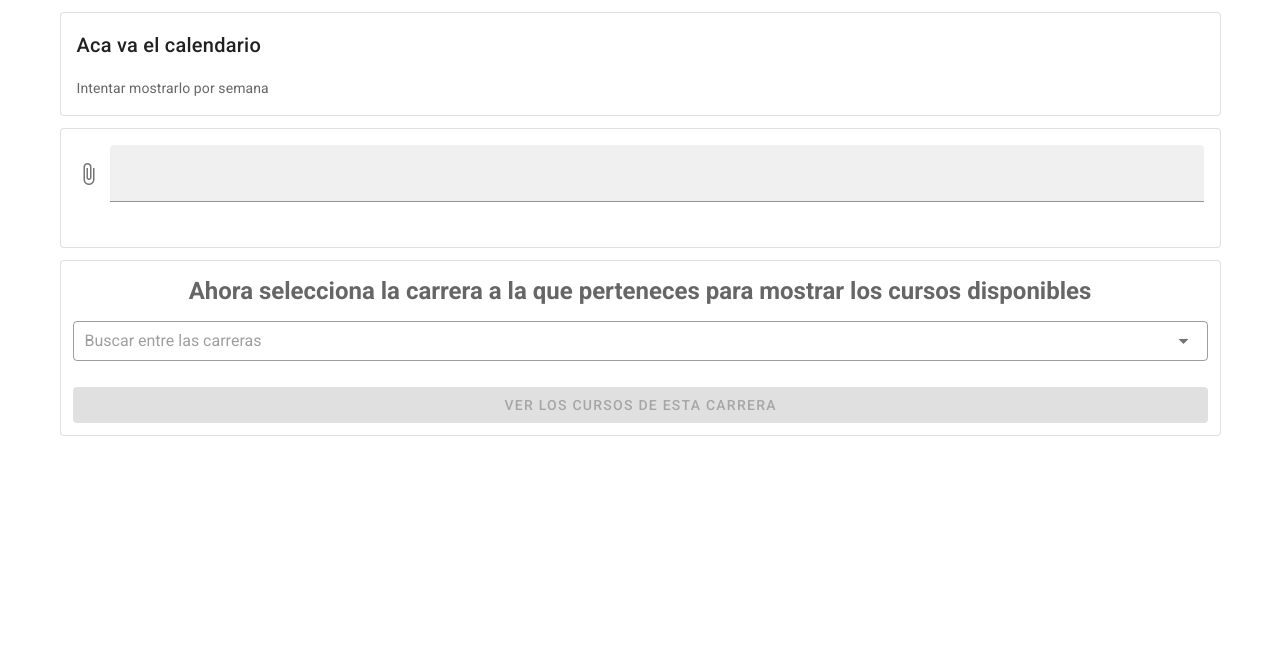
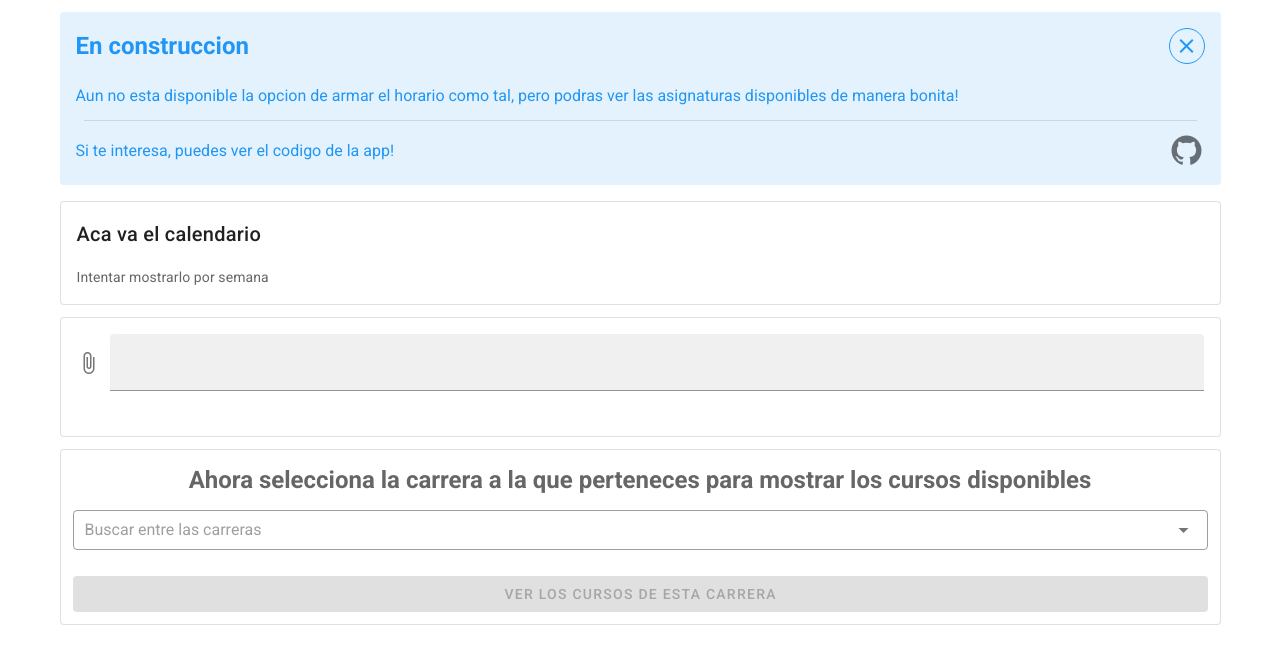
Before and after one commit to BaaltRodrigo/duocmatico, a Vue app: page / in a window 1280 px wide. Shown: the top 664 px of the page. Built offline with nearby package versions, Linux system fonts and the light colour scheme.

Commit message:
feat: :sparkles: Alerta basica para indicar que no esta funcionando esto

```diff
--- /dev/null
+++ b/src/components/EnConstruccionAlert.vue
@@ -0,0 +1,38 @@
+<template>
+  <v-alert text color="info" v-model="showAlert">
+    <v-row align="center" class="mb-2">
+      <v-col class="grow">
+        <h2>En construccion</h2>
+      </v-col>
+      <v-col class="shrink">
+        <v-btn icon color="info" outlined @click="showAlert = false">
+          <v-icon>mdi-close</v-icon>
+        </v-btn>
+      </v-col>
+    </v-row>
+    Aun no esta disponible la opcion de armar el horario como tal, pero podras ver las asignaturas disponibles de manera bonita!
+    <v-divider class="mx-2 my-3"></v-divider>
+    <v-row align="center">
+      <v-col class="grow">
+        Si te interesa, puedes ver el codigo de la app!
+      </v-col>
+      <v-col class="shrink">
+        <v-btn icon href="https://github.com/BaaltRodrigo/duocmatico" target="none">
+          <v-icon large>mdi-github</v-icon>
+        </v-btn>
+      </v-col>
+    </v-row>
+  </v-alert>
+</template>
+
+<script>
+export default {
+  name: "EnConstruccionAlert",
+
+  data() {
+    return {
+      showAlert: true
+    }
+  }
+}
+</script>
--- a/src/views/Home.vue
+++ b/src/views/Home.vue
@@ -1,6 +1,7 @@
 <template>
   <v-container>
     <!-- Espacio para el calendario -->
+    <en-construccion-alert />
     <v-card class="mb-3" outlined>
       <v-card-title>Aca va el calendario</v-card-title>
       <v-card-text>Intentar mostrarlo por semana</v-card-text>
@@ -43,6 +44,7 @@
 import { mapState } from "vuex";
 import CargarArchivo from "../components/CargarArchivo.vue";
 import Curso from "../components/Curso.vue";
+import EnConstruccionAlert from  "../components/EnConstruccionAlert.vue";
 import SeleccionCarrera from "../components/SeleccionCarrera.vue";
 
 export default {
@@ -51,6 +53,7 @@ export default {
   components: {
     CargarArchivo,
     Curso,
+    EnConstruccionAlert,
     SeleccionCarrera,
   },
 
```
